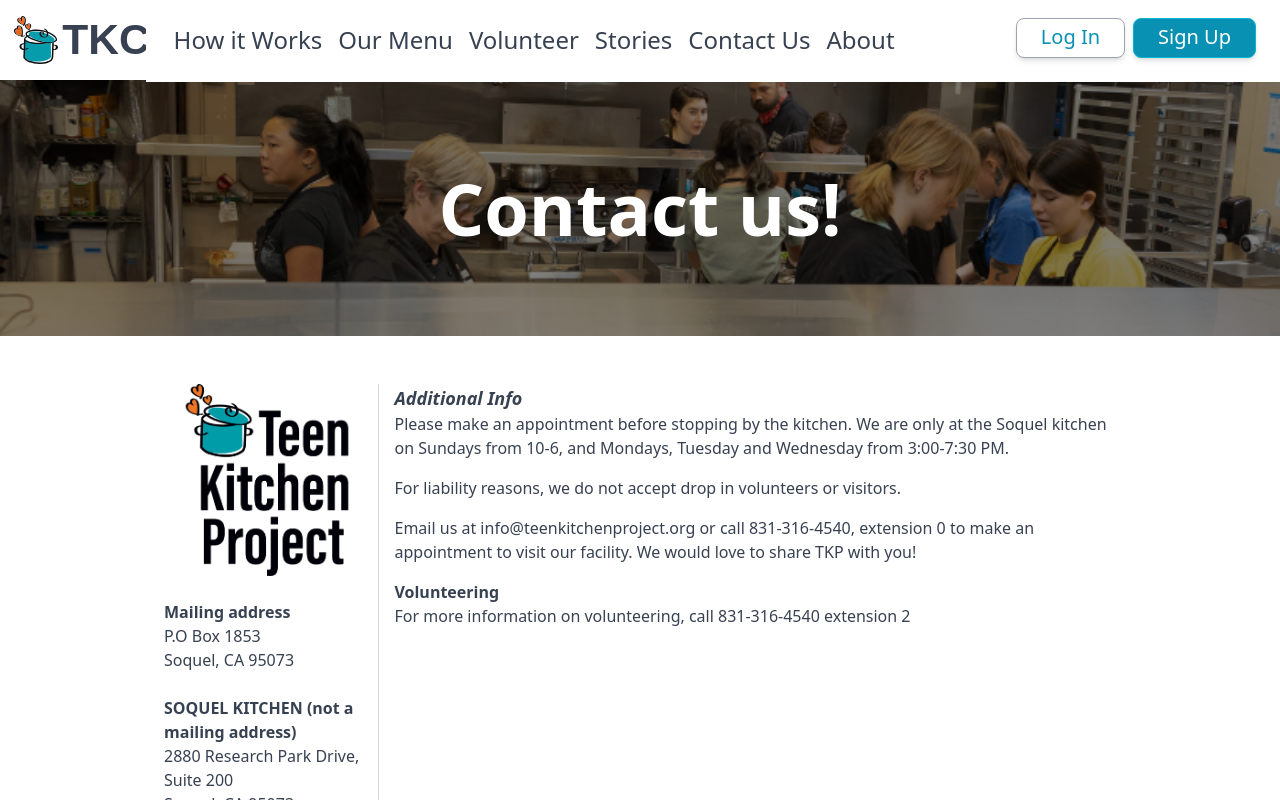
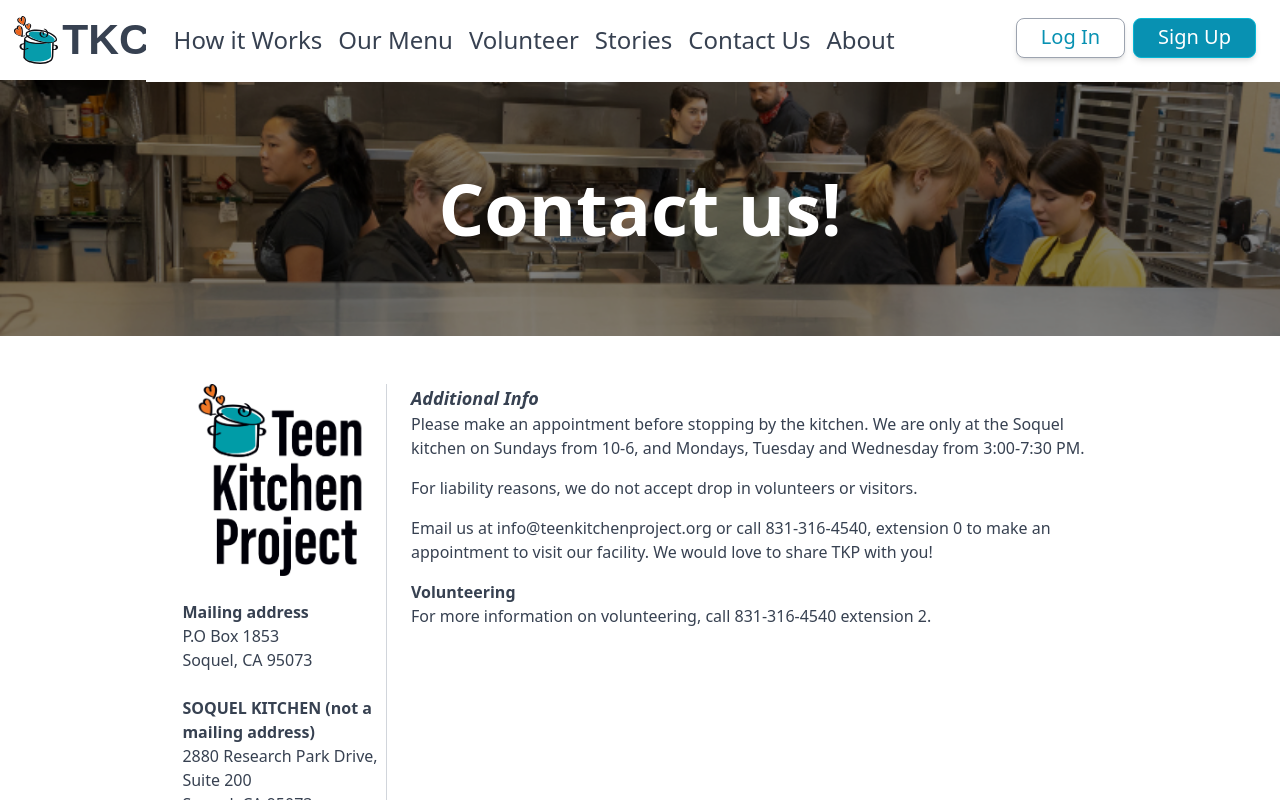
Before and after one commit to gurlanda/teen-kitchen-companion, a React (Create React App) app in the folder codebase/client/: page /contact-us in a window 1280 px wide. Shown: the top 800 px of the page. Built offline with nearby package versions, Linux system fonts and the light colour scheme; the HTML template or start-up script is replaced by a standard one; a web font is replaced by a local one.

Commit message:
Contact: Simplify styles

```diff
--- a/codebase/client/src/App.tsx
+++ b/codebase/client/src/App.tsx
@@ -25,10 +25,11 @@
 import EntryEdit from './components/pages/FoodJournal/EntryEdit';
 import JournalAdmin from './components/pages/JournalTemplateEdit/JournalAdmin';
 import JTemplateEditLoader from './components/pages/JournalTemplateEdit/JTemplateEditLoader';
+import Footer from './components/layout/Footer';
 
 const App: React.FC = () => {
   return (
-    <>
+    <div>
       <Navbar />
       <AuthContextState>
         <Routes>
@@ -82,7 +83,8 @@
           <Route element={<NotFound />} />
         </Routes>
       </AuthContextState>
-    </>
+      <Footer />
+    </div>
   );
 };
 
--- a/codebase/client/src/components/layout/Footer.tsx
+++ b/codebase/client/src/components/layout/Footer.tsx
@@ -1,13 +1,5 @@
-import React from 'react'
+const Footer = (): JSX.Element => {
+  return <div className="h-12"></div>;
+};
 
-const Footer = () => {
-  return (
-    <div className='footer'>
-      <div className="content">
-        <p>Teen Kitchen Companion</p>
-      </div>
-    </div>
-  )
-}
-
-export default Footer
+export default Footer;
--- a/codebase/client/src/components/pages/ContactUs.tsx
+++ b/codebase/client/src/components/pages/ContactUs.tsx
@@ -4,27 +4,18 @@
 
 const ContactUs: React.FC = () => {
   return (
-    <div>
-      {/* Hero section */}
-      {/* <div className="bg-[url('/src/assets/img/cooks-hero.png')] bg-center bg-no-repeat bg-cover bg-gray-400 bg-blend-multiply h-64 flex flex-col justify-center items-center">
-        <h1 className="tk-acumin-pro-condensed font-bold text-7xl  text-white text-center">
-          Contact
-          <br className="ml:hidden" /> us!
-        </h1>
-      </div> */}
+    <div className="min-h-full">
       <TkpBanner hideLogo>Contact us!</TkpBanner>
 
       {/* Content */}
-      <div className="my-10 flex flex-col ml:flex-row ml:space-x-4 tk-acumin-pro-semi-condensed text-gray-700 h-screen px-5 sm:px-9 pb-8 sm:mx-auto sm:w-screen-3/4 md:w-screen-2/3 ml:w-screen max-w-5xl">
+      <div className="flex flex-col gap-6 max-w-[min(90vw,65ch)] tk-acumin-pro-semi-condensed text-gray-700 mx-auto ml:max-w-[min(90vw,100ch)] ml:flex-row">
         {/* Contact info */}
-        <div className="space-y-6 mb-5 ml:border-r-[1px] ml:pr-2 ml:border-gray-300">
-          <div className="w-52 ml:w-48 mx-auto">
-            <img
-              className="h-auto w-full "
-              src={tkpLogo}
-              alt="The Teen Kitchen Project logo"
-            />
-          </div>
+        <div className="space-y-6 ml:border-r-[1px] ml:border-gray-300 ml:pr-2">
+          <img
+            className="w-52 ml:w-48 mx-auto"
+            src={tkpLogo}
+            alt="Teen Kitchen Project logo"
+          />
           <div className="">
             <h4 className="font-bold">Mailing address</h4>
             <p>P.O Box 1853</p>
@@ -68,7 +59,7 @@
               <h4 className="font-bold">Volunteering</h4>
               <p>
                 For more information on volunteering, call 831-316-4540
-                extension 2
+                extension 2.
               </p>
             </div>
           </div>
--- a/codebase/client/src/components/pages/TeenStories/TeenStories.tsx
+++ b/codebase/client/src/components/pages/TeenStories/TeenStories.tsx
@@ -28,7 +28,7 @@
     <div className="">
       <TkpBanner>Read some of the stories from our team!</TkpBanner>
       {/* Stories */}
-      <div className="flex flex-col gap-10 md:gap-16 mb-[100px] max-w-[min(90ch,90vw)] mx-auto">
+      <div className="flex flex-col gap-10 md:gap-16 max-w-[min(90ch,90vw)] mx-auto">
         {stories.map((story) => (
           <Story data={story} key={createId()} />
         ))}
--- a/codebase/client/src/index.css
+++ b/codebase/client/src/index.css
@@ -4,6 +4,12 @@
   font-style: normal;
 }
 
+html,
+body,
+#root {
+  min-height: 100%;
+}
+
 @tailwind base;
 @tailwind components;
 @tailwind utilities;
```
